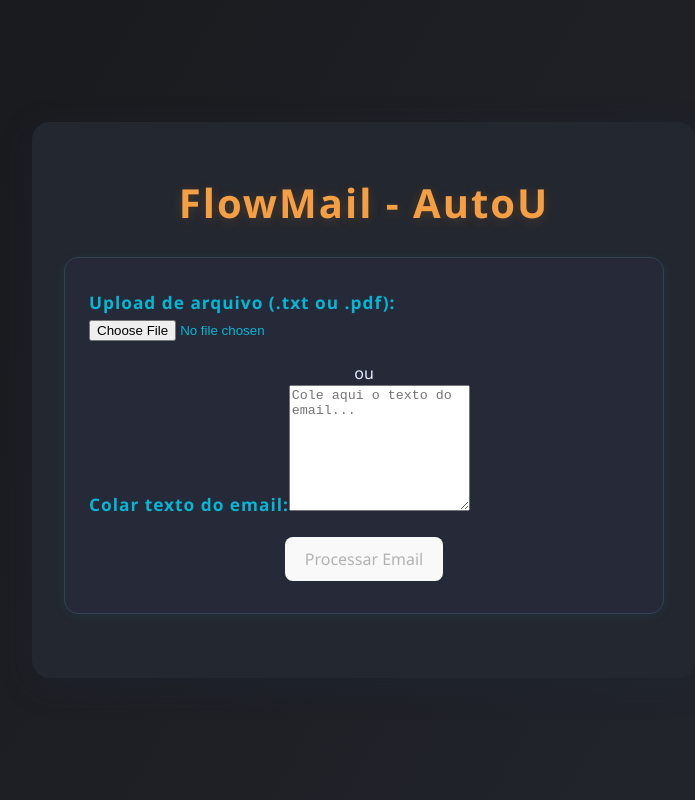
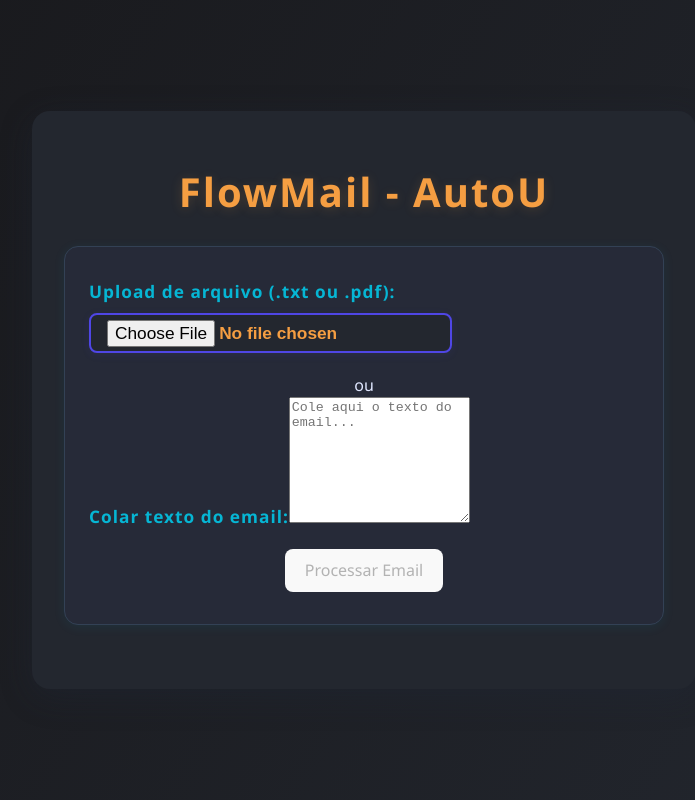
Before and after one commit to IvanFilh/email-classifier, a React (Vite) app: page / in a window 1280 px wide. Shown: the whole page, without its empty margins (276-971 px from the left). Built offline with nearby package versions, Linux system fonts and the light colour scheme.

Commit message:
style: estilo dos input no App.css

```diff
--- a/src/App.css
+++ b/src/App.css
@@ -85,3 +85,24 @@ label {
   font-weight: 500;
   letter-spacing: 1px;
 }
+
+input[type="file"] {
+  margin-top: 0.5rem;
+  padding: 0.3rem 1rem;
+  background: var(--surface-dark);
+  border-radius: 8px;
+  border: 2px solid var(--primary);
+  color: var(--accent);
+  font-size: 1.08rem;
+  font-weight: 600;
+  cursor: pointer;
+  transition: border 0.3s, background 0.3s, color 0.3s, box-shadow 0.3s;
+  box-shadow: 0 2px 8px rgba(79, 70, 229, 0.1);
+}
+
+input[type="file"]:hover {
+  border: 2px solid var(--secondary);
+  background: var(--surface-card);
+  color: var(--secondary);
+  box-shadow: 0 4px 16px rgba(6, 182, 212, 0.18);
+}
```
